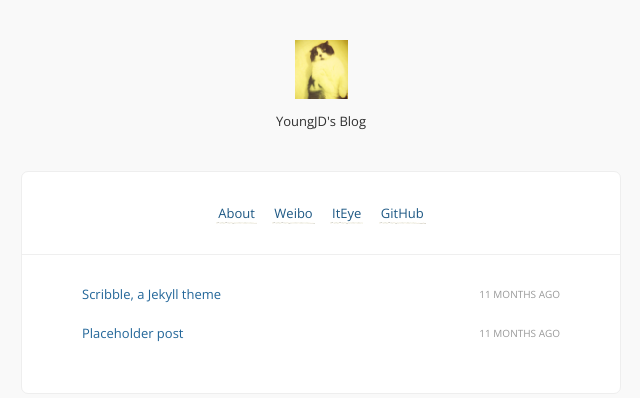
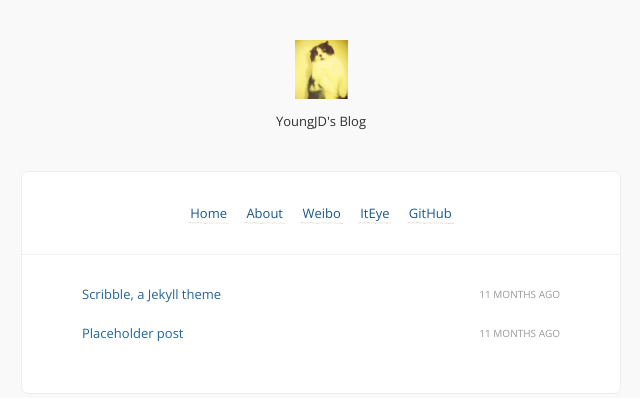
Before and after one commit to Humor-er/yjdblog, a Jekyll site: the page built from index.html, in a window 1280 px wide. Shown: the top 398 px of the page, without its empty margins (319-959 px from the left). Built offline with Jekyll 4.4.1, drawn with Linux system fonts in a browser that asks for light colours; Markdown is read by kramdown in place of the engine named in the settings; comment, search, counter and statistics services are not loaded.

Commit message:
Update _config.yml

```diff
--- a/_config.yml
+++ b/_config.yml
@@ -7,6 +7,8 @@ facebook_appid:   # appid for like button, remove from /_includes/share.html if
 google_analytics: # set tracking, remove from /javascripts/basic.js if unwanted.
 
 links:
+  - name:         Home
+    url:          /
   - name:         About
     url:          /about
   - name:         Weibo
```
